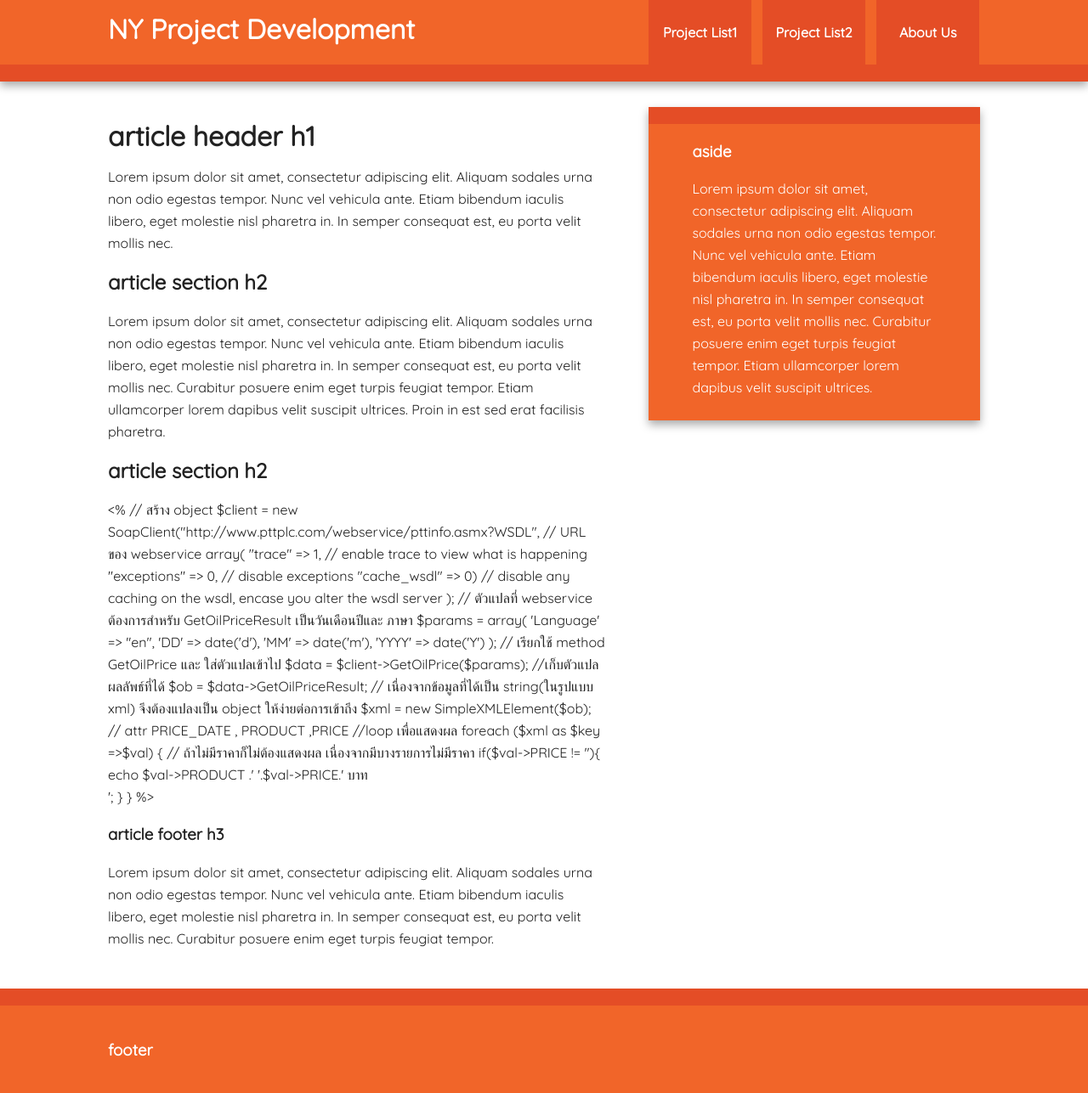
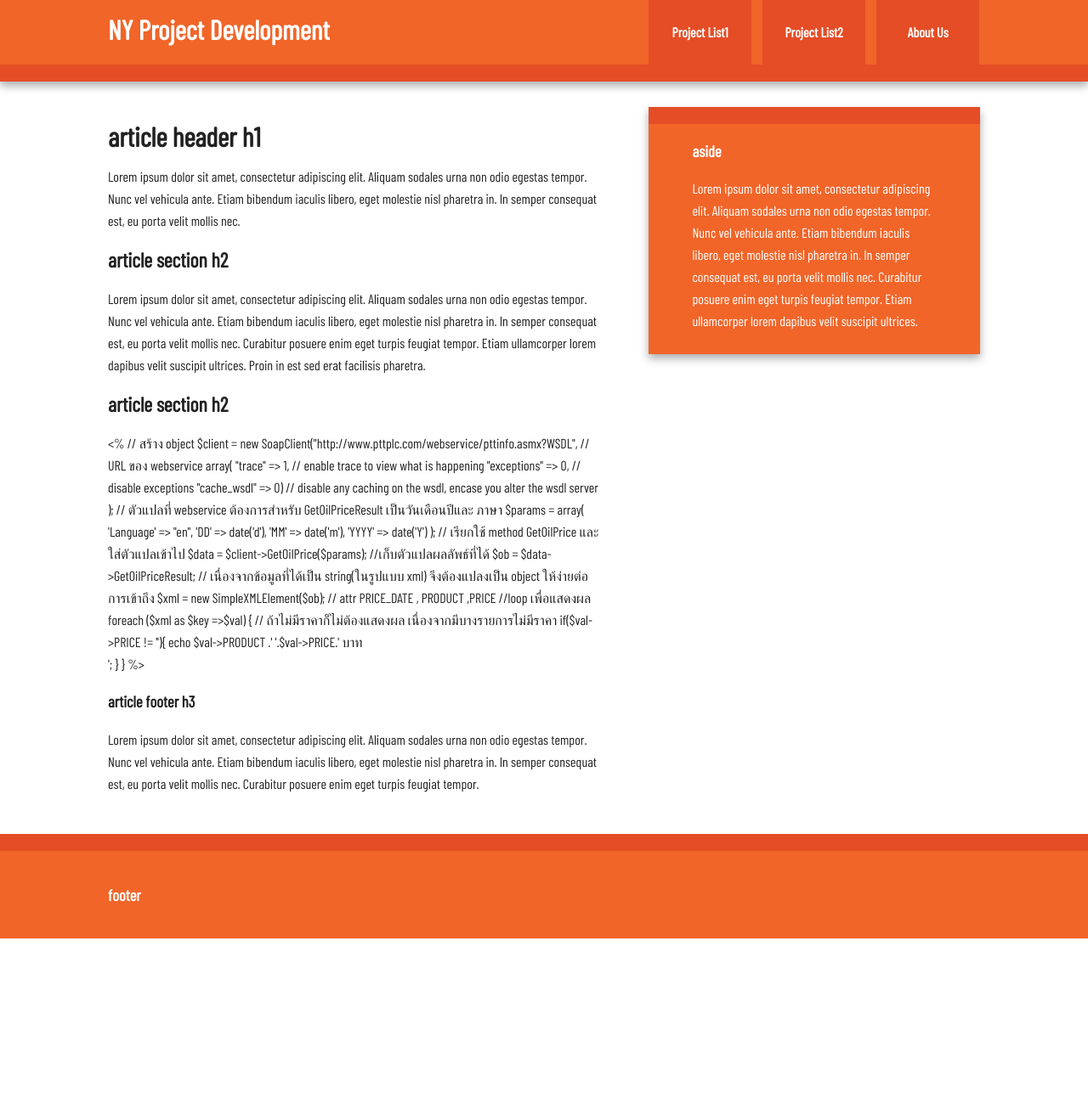
Before and after one commit to tuangillness/yuthana.github.io, a PHP site: page / in a window 1280 px wide. Shown: the whole page at 85% size. After the commit the page ends 1105 px from the top, so only its background shows below. Run offline with PHP 8.4, Linux system fonts and the light colour scheme; some libraries are stand-ins or nearby versions.

Commit message:
Revert "change font"
This reverts commit c6f656466ad6e87ffdcf88f385fb8eafd28af009.

```diff
--- a/index.php
+++ b/index.php
@@ -15,10 +15,10 @@
         <link rel="stylesheet" href="https://yuthana5634.github.io/yuthana.github.io/css/main.css">
 
         <script src="https://yuthana5634.github.io/yuthana.github.io/js/vendor/modernizr-2.8.3-respond-1.4.2.min.js"></script>
-        <link href="https://fonts.googleapis.com/css?family=Quicksand" rel="stylesheet">
+        <link href="https://fonts.googleapis.com/css?family=Barlow+Condensed" rel="stylesheet">
         <style type="text/css">
         	body {
-        		font-family: 'Quicksand', sans-serif;
+        		font-family: 'Barlow Condensed', sans-serif;
         	}
         </style>
     </head>
```
